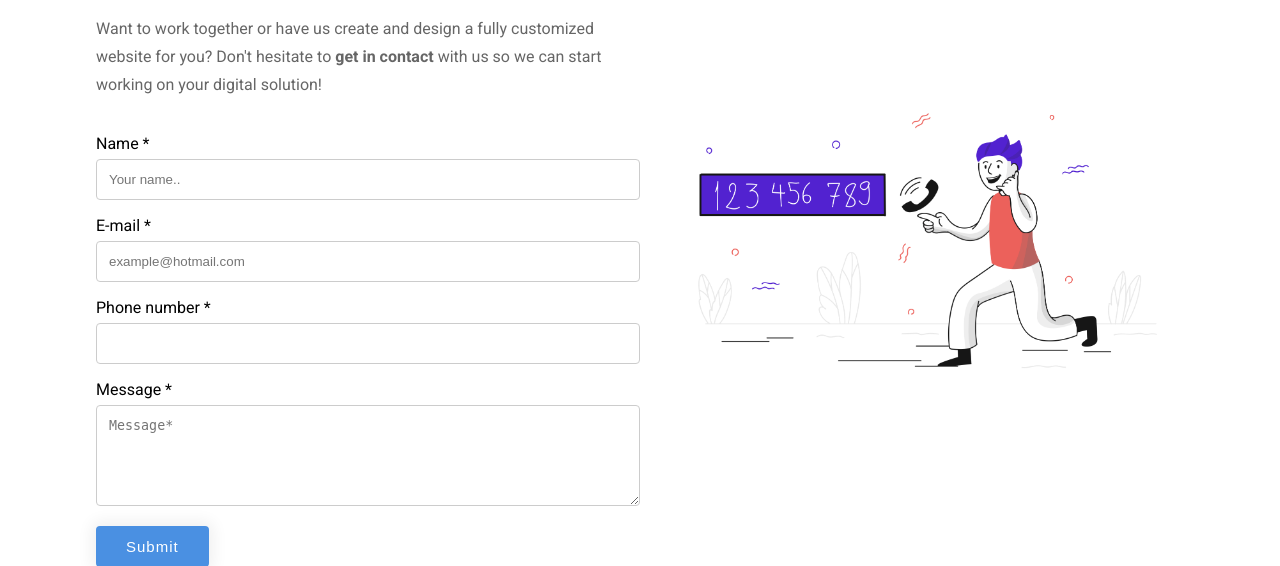
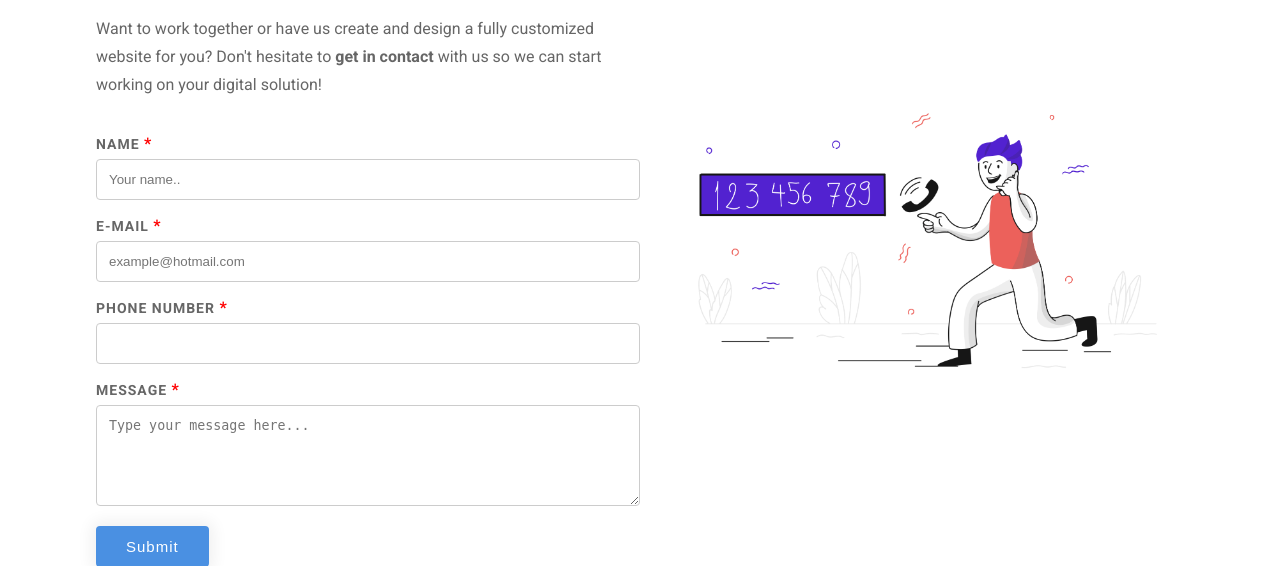
Before and after one commit to BrunoFigueiredo2k/KB-Creative, a PHP site: page /pages/index.html in a window 1280 px wide. Shown: the part 2403-2969 px from the top of the page. Run offline with PHP 8.4, Linux system fonts and the light colour scheme; some libraries are stand-ins or nearby versions.

Commit message:
Some additional styling

```diff
--- a/pages/index.html
+++ b/pages/index.html
@@ -128,17 +128,18 @@
                         action="https://docs.google.com/forms/d/e/1FAIpQLSdG0Y9m3Blh4fOqaUwe5oO6DbhnFBQbTkQmXkFLpNCcx141Wg/formResponse"
                         method="POST">
 
-                        <label for="fname">Name *</label>
+                        <label for="fname">Name <span class="required-form">*</span></label>
                         <input type="text" id="fname" name="entry.2005620554" placeholder="Your name.." required>
 
-                        <label for="country">E-mail *</label>
+                        <label for="country">E-mail <span class="required-form">*</span></label>
                         <input type="text" name="entry.1045781291" id="" placeholder="example@hotmail.com" required>
 
-                        <label for="subject">Phone number *</label>
+                        <label for="subject">Phone number <span class="required-form">*</span></label>
                         <input type="number" name="entry.1065046570" id="" required>
 
-                        <label>Message *</label>
-                        <textarea rows="5" placeholder="Message*" name="entry.190021963" required></textarea>
+                        <label>Message <span class="required-form">*</span></label>
+                        <textarea rows="5" placeholder="Type your message here..." name="entry.190021963"
+                            required></textarea>
 
                         <input type="submit" name="entry.839337160" value="Submit">
 
--- a/style.css
+++ b/style.css
@@ -208,6 +208,19 @@ input[type=submit]:hover {
 	background-color: #5a9be6;
 }
 
+label {
+	text-transform: uppercase;
+	font-weight: 550;
+	font-size: 14px;
+	letter-spacing: 1px;
+	color: #666;
+}
+
+.required-form {
+	font-size: 16px;
+	color: red;
+}
+
 .diagonal-content {
 	background: #f8f8f8;
 	color: white;
```
